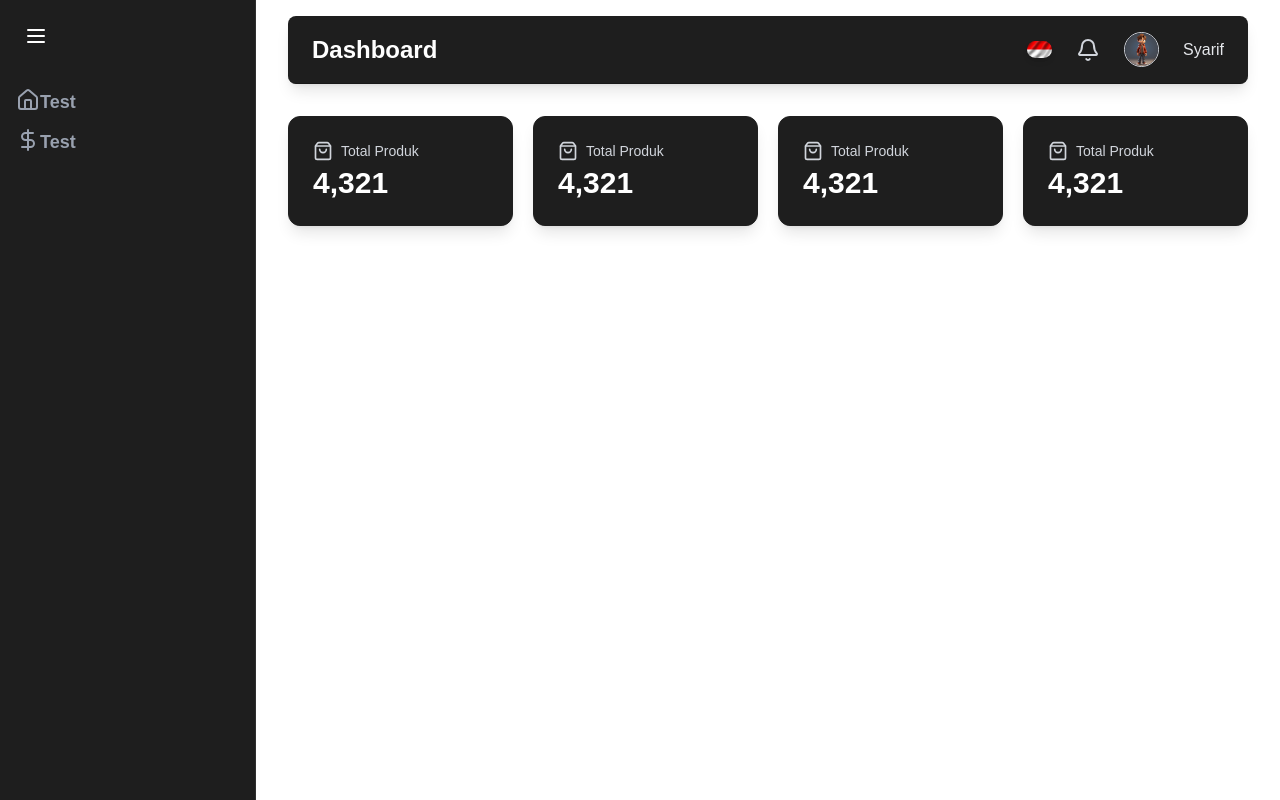
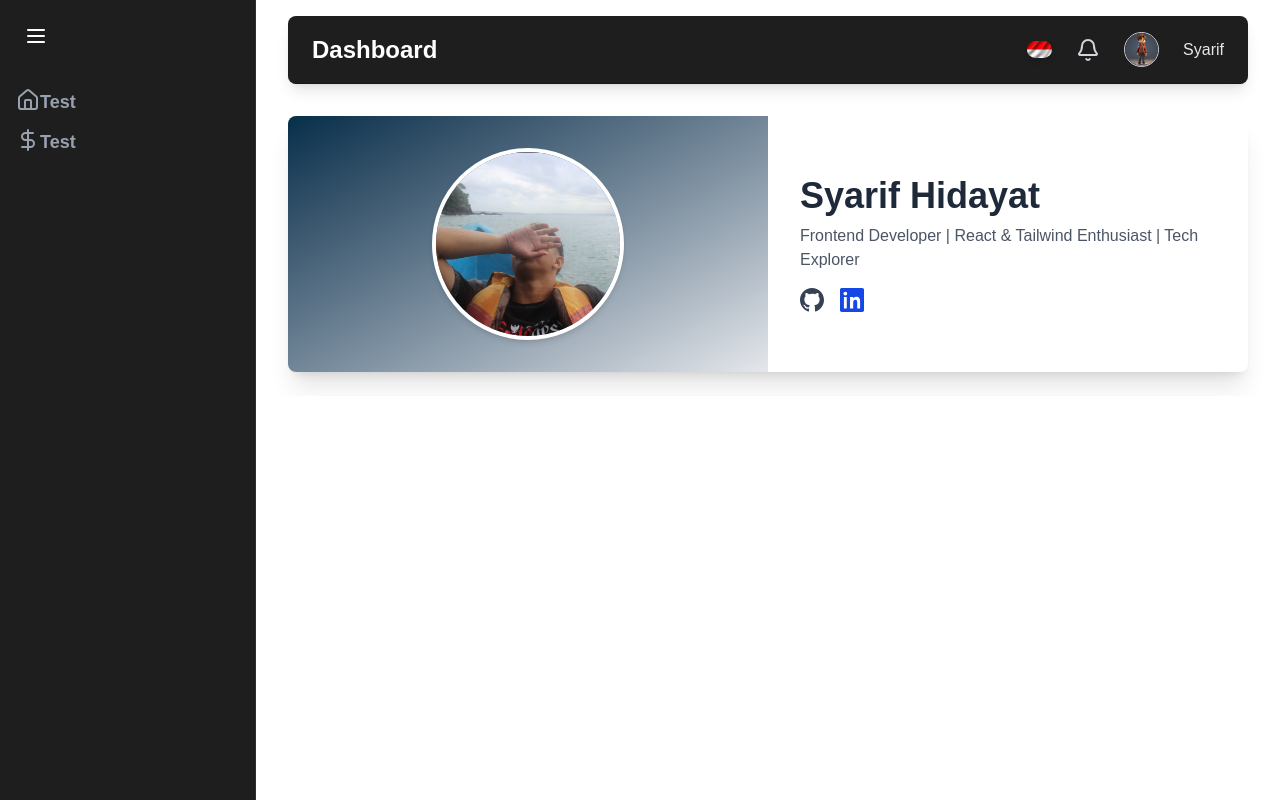
Before and after one commit to wibinabae/tabungan-qurban, a Next.js app: page /profile in a window 1280 px wide. Built offline with nearby package versions, Linux system fonts and the light colour scheme.

Commit message:
add profile & about page

```diff
--- /dev/null
+++ b/app/about/page.jsx
@@ -0,0 +1,28 @@
+"use client";
+
+import React from "react";
+import { motion } from "framer-motion";
+import { Briefcase, ShoppingBag, User, View, Wallet2 } from "lucide-react";
+import StatCard from "@/components/StatCard";
+
+const AboutPage = () => {
+  return (
+    <div className="flex-1 overflow-auto relative z-10">
+      <main className="max-w-7xl mx-auto py-6 px-4 lg:px-8">
+        <motion.div className="grid grid-cols-1 sm:grid-cols-2 lg:grid-cols-4 gap-5 mb-8"
+        initial={{ opacity:0, y:20 }}
+        animate={{ opacity:1, y:0 }}
+        transition={{ duration:1 }}
+        >
+            <StatCard name="Total Project" icon={Briefcase} value={"30"}/>
+            <StatCard name="Total Pendapatan" icon={Wallet2} value={"Rp 5 M"}/>
+            <StatCard name="Total Pelanggan" icon={User} value={"30"}/>
+            <StatCard name="Total View" icon={View} value={"7,415"}/>
+        </motion.div>
+
+      </main>
+    </div>
+  );
+};
+
+export default AboutPage;
--- a/app/profile/page.jsx
+++ b/app/profile/page.jsx
@@ -1,6 +1,6 @@
-"use client"
+"use client";
 import React from "react";
-import {motion} from "framer-motion"
+import { motion } from "framer-motion";
 import StatCard from "@/components/StatCard";
 import { ShoppingBag } from "lucide-react";
 
@@ -8,18 +8,57 @@ const ProfilePage = () => {
   return (
     <div className="flex-1 overflow-auto relative z-10">
       <main className="max-w-7xl mx-auto py-6 px-4 lg:px-8">
-        <motion.div
-          className="grid grid-cols-1 sm:grid-cols-2 lg:grid-cols-4 gap-5 mb-8"
-          initial={{ opacity: 0, y: 20 }}
-          animate={{ opacity: 1, y: 0 }}
-          transition={{ duration: 1 }}
-        >
-          <StatCard name="Total Produk" icon={ShoppingBag} value={"4,321"} />
-          <StatCard name="Total Produk" icon={ShoppingBag} value={"4,321"} />
-          <StatCard name="Total Produk" icon={ShoppingBag} value={"4,321"} />
-          <StatCard name="Total Produk" icon={ShoppingBag} value={"4,321"} />
-        </motion.div>
 
+          <div className="bg-white rounded-lg shadow-xl w-full max-w-5xl overflow-hidden flex flex-col md:flex-row">
+            {/* Foto Profil */}
+            <div className="md:w-1/2 bg-gradient-to-br from-sky-950  to-gray-200 flex items-center justify-center p-8">
+              <img
+                src="/images/syar.PNG"
+                alt="Profile"
+                className="rounded-full w-48 h-48 object-cover border-4 border-white shadow-md"
+              />
+            </div>
+
+            {/* Info Profil */}
+            <div className="md:w-1/2 p-8 flex flex-col justify-center text-center md:text-left">
+              <h1 className="text-4xl font-bold text-gray-800 mb-2">
+                Syarif Hidayat
+              </h1>
+              <p className="text-gray-600 mb-4">
+                Frontend Developer | React & Tailwind Enthusiast | Tech Explorer
+              </p>
+              <div className="flex justify-center md:justify-start space-x-4">
+                <a
+                  href="https://github.com/wibinabae"
+                  target="_blank"
+                  rel="noopener noreferrer"
+                  className="text-gray-700 hover:text-black transition-colors duration-200"
+                >
+                  <svg
+                    className="w-6 h-6"
+                    fill="currentColor"
+                    viewBox="0 0 24 24"
+                  >
+                    <path d="M12 0C5.37 0 0 5.37 0 12c0 5.3 3.438 9.8 8.207 11.387.6.11.793-.26.793-.577v-2.234c-3.338.727-4.033-1.415-4.033-1.415-.547-1.387-1.337-1.756-1.337-1.756-1.092-.747.083-.732.083-.732 1.207.085 1.84 1.24 1.84 1.24 1.073 1.84 2.813 1.31 3.5 1 .11-.777.42-1.31.763-1.61-2.665-.3-5.467-1.332-5.467-5.93 0-1.31.47-2.382 1.237-3.222-.124-.303-.535-1.523.117-3.176 0 0 1.008-.322 3.3 1.23a11.48 11.48 0 0 1 3-.405c1.02.004 2.045.138 3 .405 2.29-1.553 3.297-1.23 3.297-1.23.653 1.653.242 2.873.12 3.176.77.84 1.235 1.912 1.235 3.222 0 4.61-2.807 5.625-5.48 5.922.43.372.823 1.103.823 2.222v3.293c0 .32.192.694.8.576C20.565 21.795 24 17.293 24 12c0-6.63-5.373-12-12-12z" />
+                  </svg>
+                </a>
+                <a
+                  href="https://linkedin.com/in/syarifh-02"
+                  target="_blank"
+                  rel="noopener noreferrer"
+                  className="text-blue-700 hover:text-blue-900 transition-colors duration-200"
+                >
+                  <svg
+                    className="w-6 h-6"
+                    fill="currentColor"
+                    viewBox="0 0 24 24"
+                  >
+                    <path d="M20.447 20.452H17.21v-5.569c0-1.327-.025-3.036-1.849-3.036-1.851 0-2.135 1.445-2.135 2.937v5.668h-3.24V9h3.111v1.561h.045c.434-.823 1.494-1.688 3.074-1.688 3.29 0 3.894 2.165 3.894 4.977v6.602zM5.337 7.433a1.882 1.882 0 1 1 .001-3.765 1.882 1.882 0 0 1-.001 3.765zM6.766 20.452H3.909V9h2.857v11.452zM22.225 0H1.771C.792 0 0 .771 0 1.723v20.555C0 23.229.792 24 1.771 24h20.451C23.2 24 24 23.229 24 22.278V1.723C24 .771 23.2 0 22.222 0z" />
+                  </svg>
+                </a>
+              </div>
+            </div>
+        </div>
       </main>
     </div>
   );
```
Also changed, not shown: public/images/syar.PNG (added).
